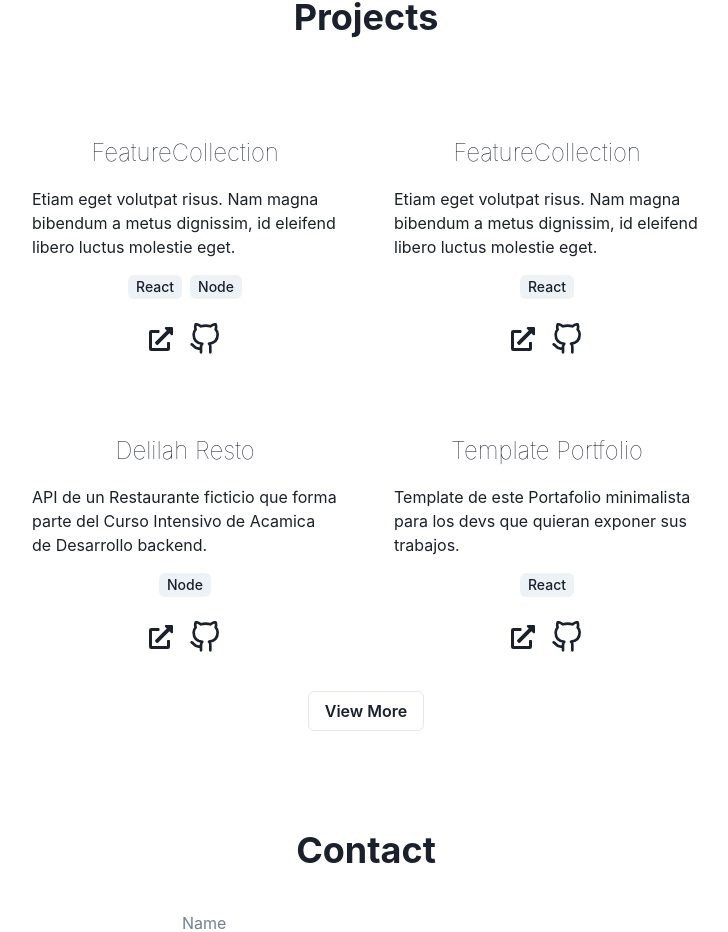
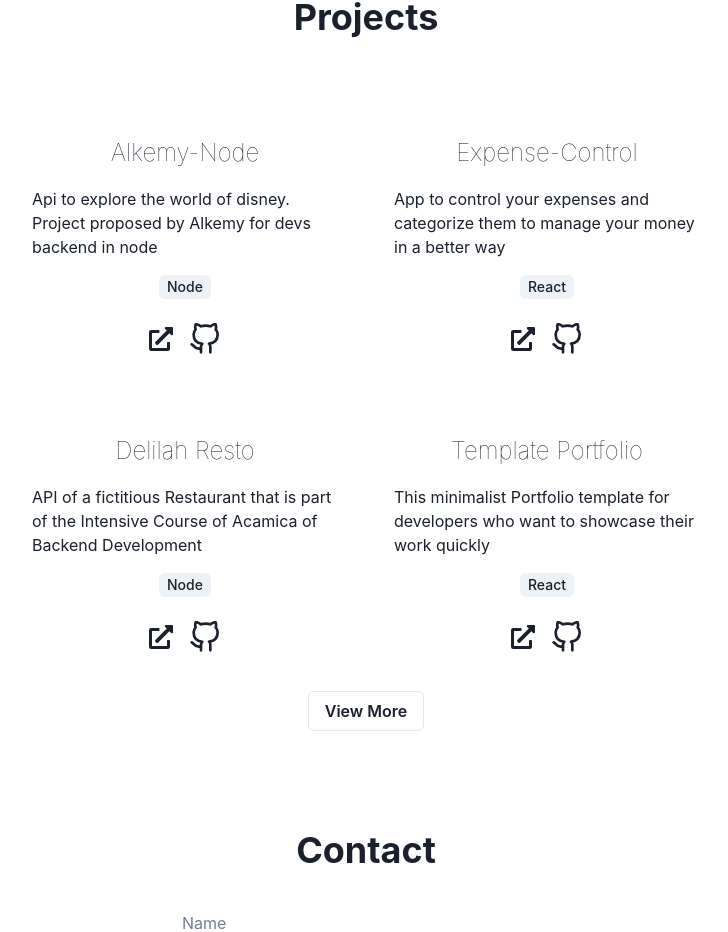
Before and after one commit to 1thomas13/Portfolio, a React (Create React App) app: page / in a window 1280 px wide. Shown: the part 820-1752 px from the top of the page, without its empty margins (274-1002 px from the left). Built offline with nearby package versions, Linux system fonts and the light colour scheme.

Commit message:
changes projects description

```diff
--- a/src/data.js
+++ b/src/data.js
@@ -1,34 +1,34 @@
 export const projects  = [
     {
         id: 1,
-        "title": "FeatureCollection",
-        "description": "Etiam eget volutpat risus. Nam magna bibendum a metus dignissim, id eleifend libero luctus molestie eget.",
-        "tecnologies": ["React", "Node"],
+        "title": "Alkemy-Node",
+        "description": "Api to explore the world of disney. Project proposed by Alkemy for devs backend in node",
+        "tecnologies": ["Node"],
         "link": "https://www.example.com/",
         "github": "https://github.com/1thomas13/myPortfolio",
     },
     {
         id: 2,
-        "title": "FeatureCollection",
-        "description": "Etiam eget volutpat risus. Nam magna bibendum a metus dignissim, id eleifend libero luctus molestie eget.",
+        "title": "Expense-Control",
+        "description": "App to control your expenses and categorize them to manage your money in a better way",
         "tecnologies": ["React"],
         "link": "https://www.example.com/",
-        "github": "https://github.com/1thomas13/myPortfolio",
+        "github": "https://github.com/1thomas13/Curso-React/tree/main/ControlGastos",
     },
     {
         id: 3,
         "title": "Delilah Resto",
-        "description": "API de un Restaurante ficticio que forma parte del Curso Intensivo de Acamica de Desarrollo backend.",
+        "description": "API of a fictitious Restaurant that is part of the Intensive Course of Acamica of Backend Development",
         "tecnologies": ["Node"],
         "link": "https://www.example.com/",
-        "github": "https://github.com/1thomas13/myPortfolio",
+        "github": "https://github.com/1thomas13/delilah-resto",
     },
     {
         id: 4,
         "title": "Template Portfolio",
-        "description": "Template de este Portafolio minimalista para los devs que quieran exponer sus trabajos.",
+        "description": "This minimalist Portfolio template for developers who want to showcase their work quickly",
         "tecnologies": ["React"],
-        "link": "https://www.example.com/",
+        "link": "https://thomasbarreto.netlify.app/",
         "github": "https://github.com/1thomas13/myPortfolio",
     },
 
```
